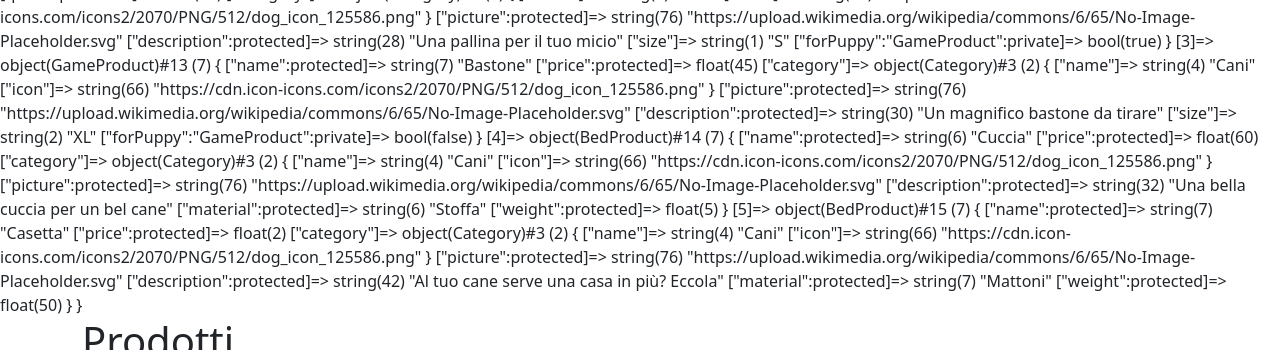
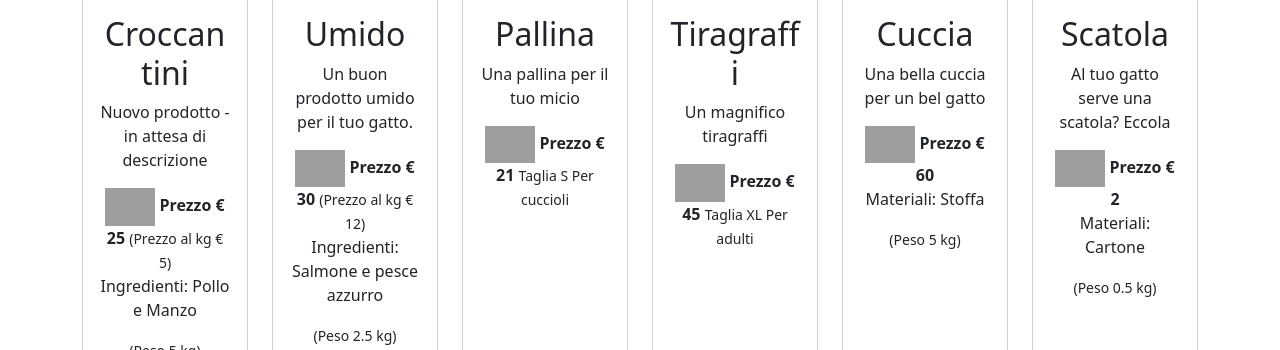
Before and after one commit to VincenzoTavassi/php-oop-2, a PHP site: page / in a window 1280 px wide. Shown: the part 211-561 px from the top of the page. Run offline with PHP 8.4, Linux system fonts and the light colour scheme; grey boxes are pictures that could not be loaded.

Commit message:
final commit

```diff
--- a/data/product_list.php
+++ b/data/product_list.php
@@ -50,4 +50,3 @@ $dogs_products = [
 
 // Tutti i prodotti dei cani - array non suddiviso
 $all_dogs_products = array_merge($dogs_products["food"], $dogs_products["Games"], $dogs_products["Beds"]);
-var_dump($all_dogs_products);
--- a/index.php
+++ b/index.php
@@ -8,31 +8,31 @@ require_once __DIR__ . "/data/product_list.php";
 <html lang="en">
 
 <head>
-    <meta charset="UTF-8">
-    <meta http-equiv="X-UA-Compatible" content="IE=edge">
-    <meta name="viewport" content="width=device-width, initial-scale=1.0">
-    <link href="https://cdn.jsdelivr.net/npm/bootstrap@5.2.3/dist/css/bootstrap.min.css" rel="stylesheet"
-        integrity="sha384-rbsA2VBKQhggwzxH7pPCaAqO46MgnOM80zW1RWuH61DGLwZJEdK2Kadq2F9CUG65" crossorigin="anonymous">
+    <?php include_once __DIR__ . "/templates/Head.php" ?>
     <title>PHP OOP 2</title>
 </head>
 
 <body>
-    <div class="container">
-        <h1>Prodotti</h1>
-        <div class="row row-cols-3 justify-content-center align-items-center">
-            <?php foreach ($cats_products["food"] as $cibo) : ?>
+    <div class="container text-center">
+        <h2 class="my-4">Prodotti per Gatti</h2>
+        <div class="row row-cols-6 justify-content-center gy-4">
+            <?php foreach ($all_cats_products as $prodotto) : ?>
             <div class="col">
-                <div class="card" style="width: 18rem;">
-                    <img src="..." class="card-img-top" alt="...">
-                    <div class="card-body">
-                        <p class="card-text">Some quick example text to build on the card title and make up the bulk of
-                            the card's content.</p>
-                    </div>
-                </div>
+                <?php include __DIR__ . "/templates/CardTemplate.php" ?>
+            </div>
+            <?php endforeach; ?>
+        </div>
+
+        <h2 class="my-4">Prodotti per Cani</h2>
+        <div class="row row-cols-6 justify-content-center gy-4">
+            <?php foreach ($all_dogs_products as $prodotto) : ?>
+            <div class="col">
+                <?php include __DIR__ . "/templates/CardTemplate.php" ?>
             </div>
             <?php endforeach; ?>
         </div>
     </div>
+    </div>
 </body>
 
 </html>
--- /dev/null
+++ b/templates/CardTemplate.php
@@ -0,0 +1,44 @@
+<div class="card" style="height: 100%;">
+    <img src="<?= $prodotto->getPicture() ?>" class="card-img-top" alt="...">
+    <div class="card-body">
+        <h2>
+            <?= $prodotto->getName() ?>
+        </h2>
+        <p class="card-text">
+            <?= $prodotto->getDescription() ?>
+        </p>
+        <img src="<?= $prodotto->category->icon ?>" alt="" style="max-width: 50px;">
+        <span><strong>Prezzo €
+                <?= $prodotto->getPrice() ?>
+            </strong></span>
+        <?php if ($prodotto instanceof FoodProduct) : ?>
+            <small>(Prezzo al kg €
+                <?= $prodotto->getPricePerKg() ?>)
+            </small>
+            <p>Ingredienti:
+                <?= $prodotto->getComposition() ?>
+            </p>
+        <?php endif; ?>
+        <?php if ($prodotto instanceof BedProduct) : ?>
+            <p>Materiali:
+                <?= $prodotto->getMaterial() ?>
+            </p>
+        <?php endif; ?>
+        <?php if ($prodotto instanceof FoodProduct || $prodotto instanceof BedProduct) : ?>
+            <small>(Peso
+                <?= $prodotto->getWeight() ?> kg)
+            </small>
+        <?php elseif ($prodotto instanceof GameProduct) : ?>
+            <small>Taglia
+                <?= $prodotto->size ?>
+            </small>
+            <?php if ($prodotto->getForPuppy() == true) : ?>
+                <small>Per cuccioli</small>
+            <?php else : ?>
+                <small>Per adulti</small>
+            <?php endif; ?>
+
+        <?php endif; ?>
+
+    </div>
+</div>
--- /dev/null
+++ b/templates/Head.php
@@ -0,0 +1,5 @@
+<meta charset="UTF-8">
+<meta http-equiv="X-UA-Compatible" content="IE=edge">
+<meta name="viewport" content="width=device-width, initial-scale=1.0">
+<link href="https://cdn.jsdelivr.net/npm/bootstrap@5.2.3/dist/css/bootstrap.min.css" rel="stylesheet"
+    integrity="sha384-rbsA2VBKQhggwzxH7pPCaAqO46MgnOM80zW1RWuH61DGLwZJEdK2Kadq2F9CUG65" crossorigin="anonymous">
```
